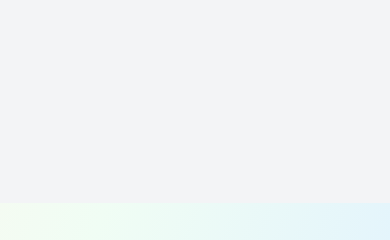
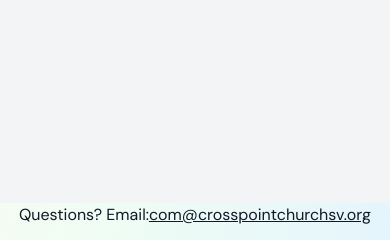
Before and after one commit to cd-ship-it/OnlineRegistration, a PHP site: page /OnlineRegistration/admin/index.php in a window 390 px wide. Shown: the part 641-881 px from the top of the page. Run offline with PHP 8.4, Linux system fonts and the light colour scheme.

Commit message:
Add contact email to footer

```diff
--- a/includes/layout.php
+++ b/includes/layout.php
@@ -85,7 +85,14 @@ function layout_footer() {
     $year = date('Y');
     ?>
 
-  <div class="mt-10 flex justify-center">
+<div class="mt-0 flex justify-center">
+Questions? Email: <a href="mailto:cd@crosspointchurchsv.org" class="text-emerald-700 underline">com@crosspointchurchsv.org</a>
+    </div>
+  <div class="mt-4 flex justify-center">
+
+    <p class="text-xs sm:text-sm text-gray-600 mb-2">
+
+    </p>
     <img src="https://crosspointchurchsv.org/branding/logos/Xpt-ID2015-1_1400x346.png" alt="Crosspoint Church" class="max-w-xs sm:max-w-md h-auto" width="250">
   </div>
 <footer class="mt-auto py-6 text-center text-sm text-gray-500">
```
